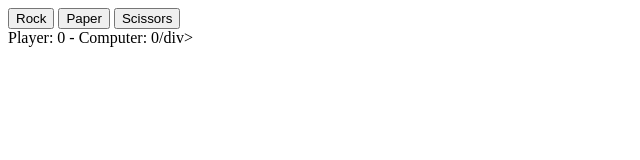
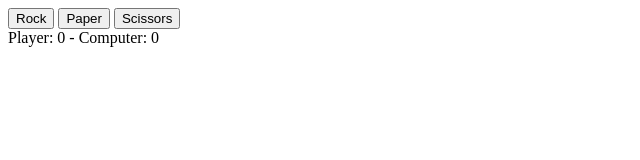
Before and after one commit to annikacode/rock-paper-scissor, a plain HTML site: page index.html in a window 1280 px wide. Shown: the full height of the page, 0-640 px from the left. Drawn offline with Linux system fonts and the light colour scheme.

Commit message:
Added score display

```diff
--- a/index.html
+++ b/index.html
@@ -11,7 +11,8 @@
     <button id="scissors">Scissors</button>
 
     <div id="result"></div>
-    <div id="score">Player: 0 - Computer: 0/div>
+    <div id="score">Player: 0 - Computer: 0</div>
+
     <script src="script.js"></script>
 </body>
 </html>
```
